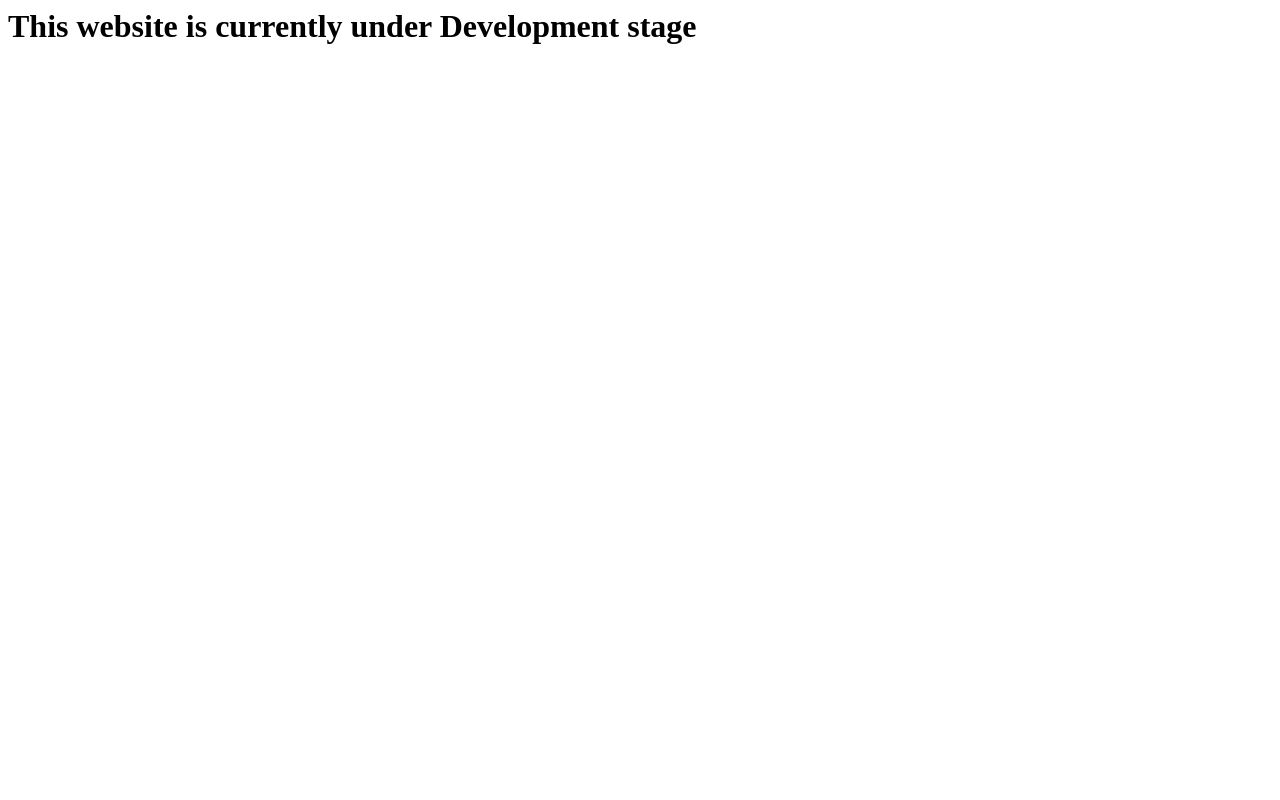
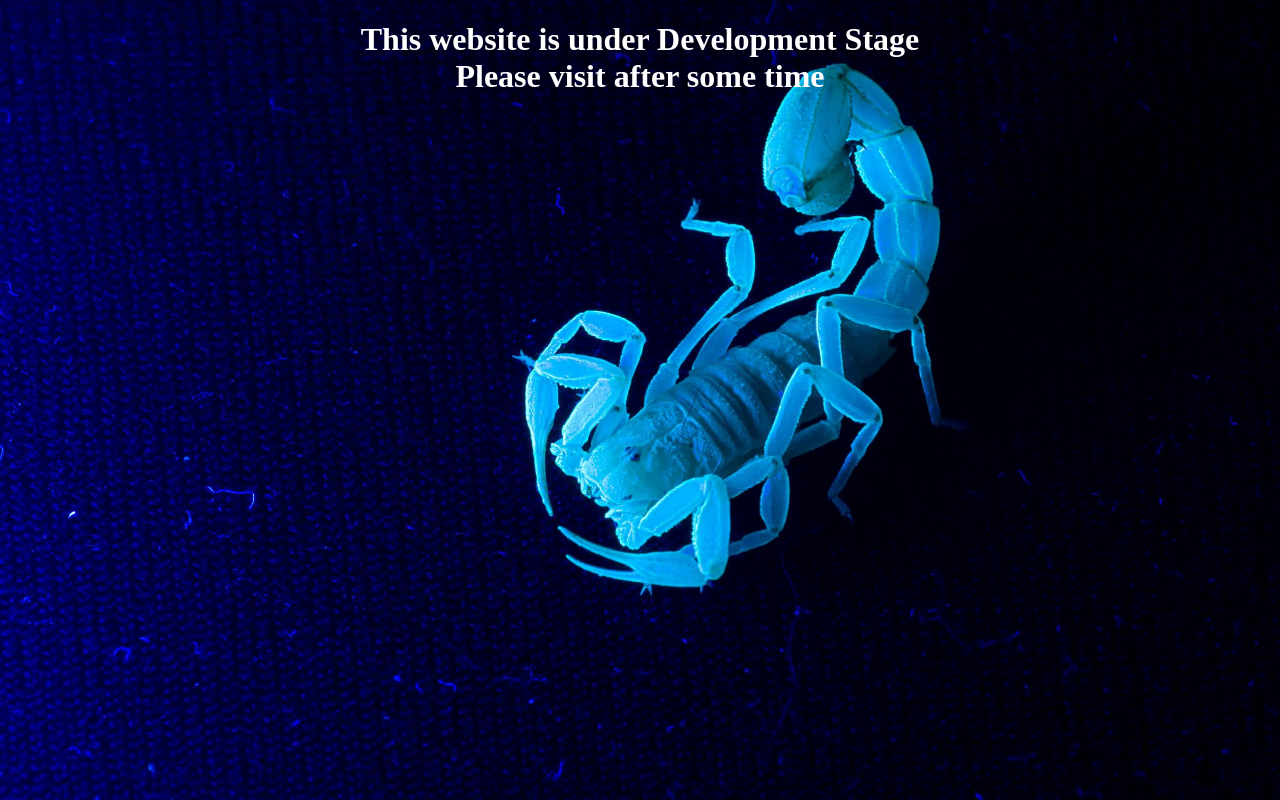
Before and after one commit to bluescorpians/bluescorpians.github.io, a plain HTML site: page index.html in a window 1280 px wide. Drawn offline with Linux system fonts and the light colour scheme.

Commit message:
Add files via upload

```diff
--- a/index.html
+++ b/index.html
@@ -1 +1,21 @@
-<h1>This website is currently under Development stage</h1>
+<!DOCTYPE html>
+<html lang="en">
+<head>
+    <link rel="icon" href="background.jpg" type"image/icon type">
+    <meta charset="UTF-8">
+    <meta http-equiv="X-UA-Compatible" content="IE=edge">
+    <meta name="viewport" content="width=device-width, initial-scale=1.0">
+    <title>BlueScorpians</title>
+</head>
+<body>
+    <style>body{ background-image: url('background.jpg');
+    background-repeat: no-repeat;
+    background-attachment: fixed;
+    background-size: 100% 100%;
+
+}</style>
+
+<h1 style="color: white; text-align: center;">This website is under Development Stage<br> Please visit after some time</h1>
+
+</body>
+</html>
```
Also changed, not shown: background.jpg (added).
